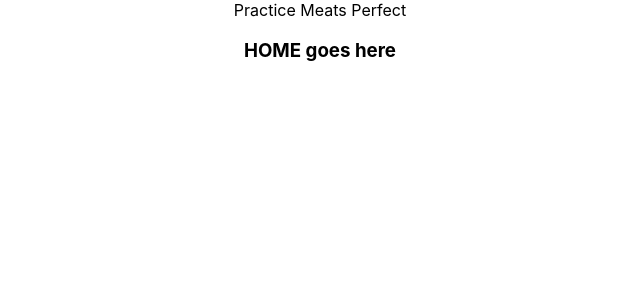
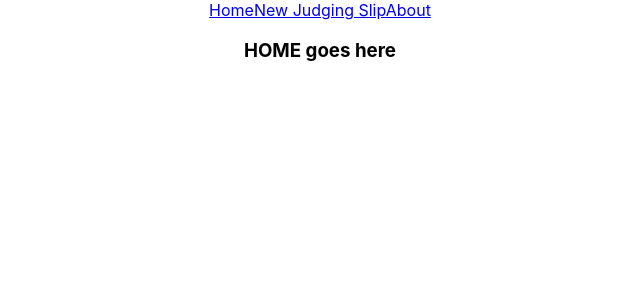
Before and after one commit to daniel-ober/Practice-Meats-Perfect, a React (Create React App) app in the folder practice-meats-perfect/: page / in a window 1280 px wide. Shown: the top 300 px of the page, without its empty margins (320-960 px from the left). Built offline with nearby package versions, Linux system fonts and the light colour scheme.

Commit message:
setup nav rendering in app.js. successfully tested render on each of the nav links

```diff
--- a/practice-meats-perfect/src/App.js
+++ b/practice-meats-perfect/src/App.js
@@ -1,5 +1,4 @@
-import { Component } from 'react'
-import { BrowserRouter as Router } from 'react-router-dom'
+import Nav from './components/Nav'
 import { Route } from 'react-router-dom'
 import './App.css';
 
@@ -7,7 +6,7 @@ function App() {
   console.log(process.env)
   return (
     <div className="App">
-      Practice Meats Perfect
+      <Nav />
       <Route exact path="/">
         <h3>HOME goes here</h3>
       </Route>
```
